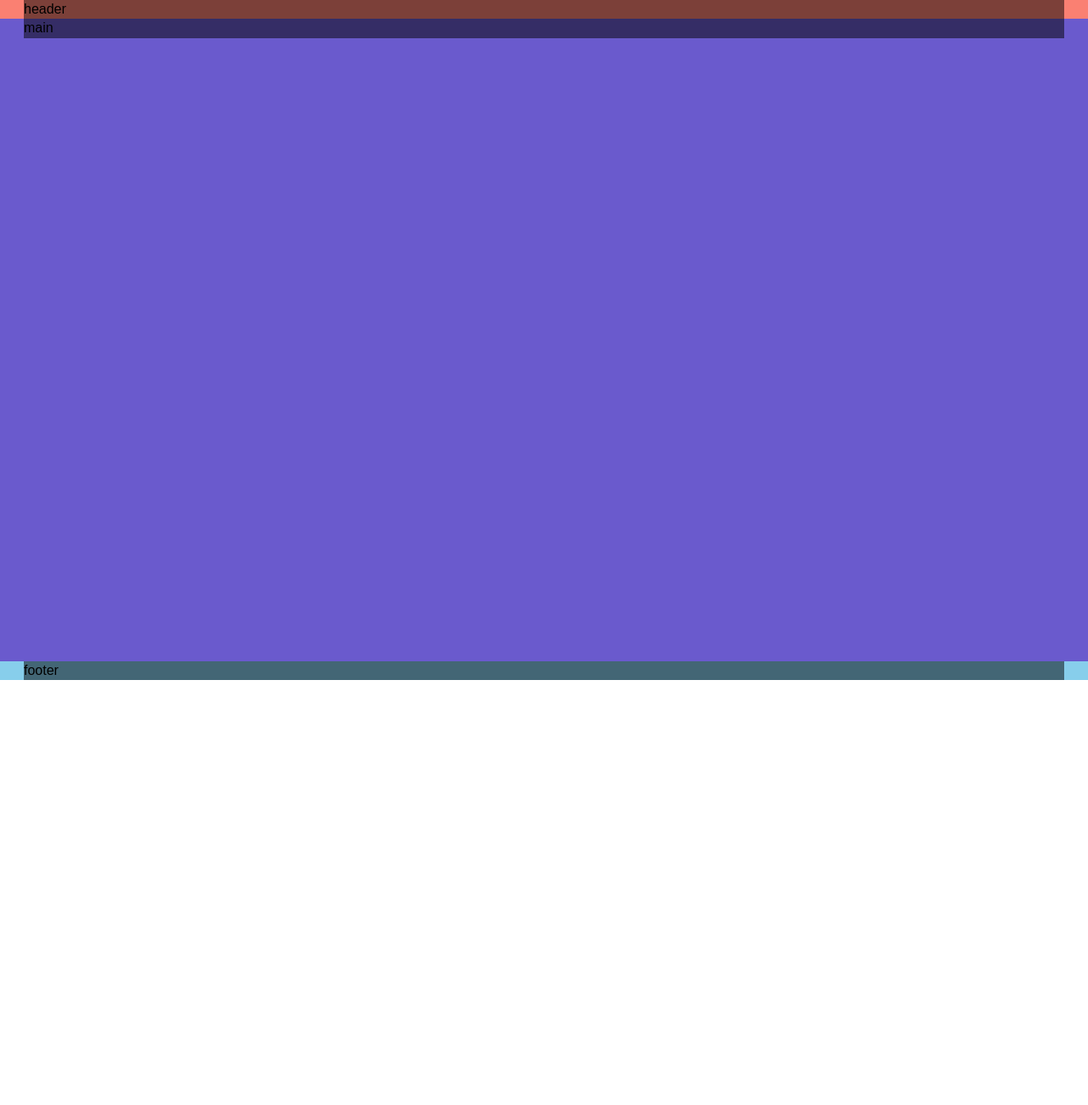
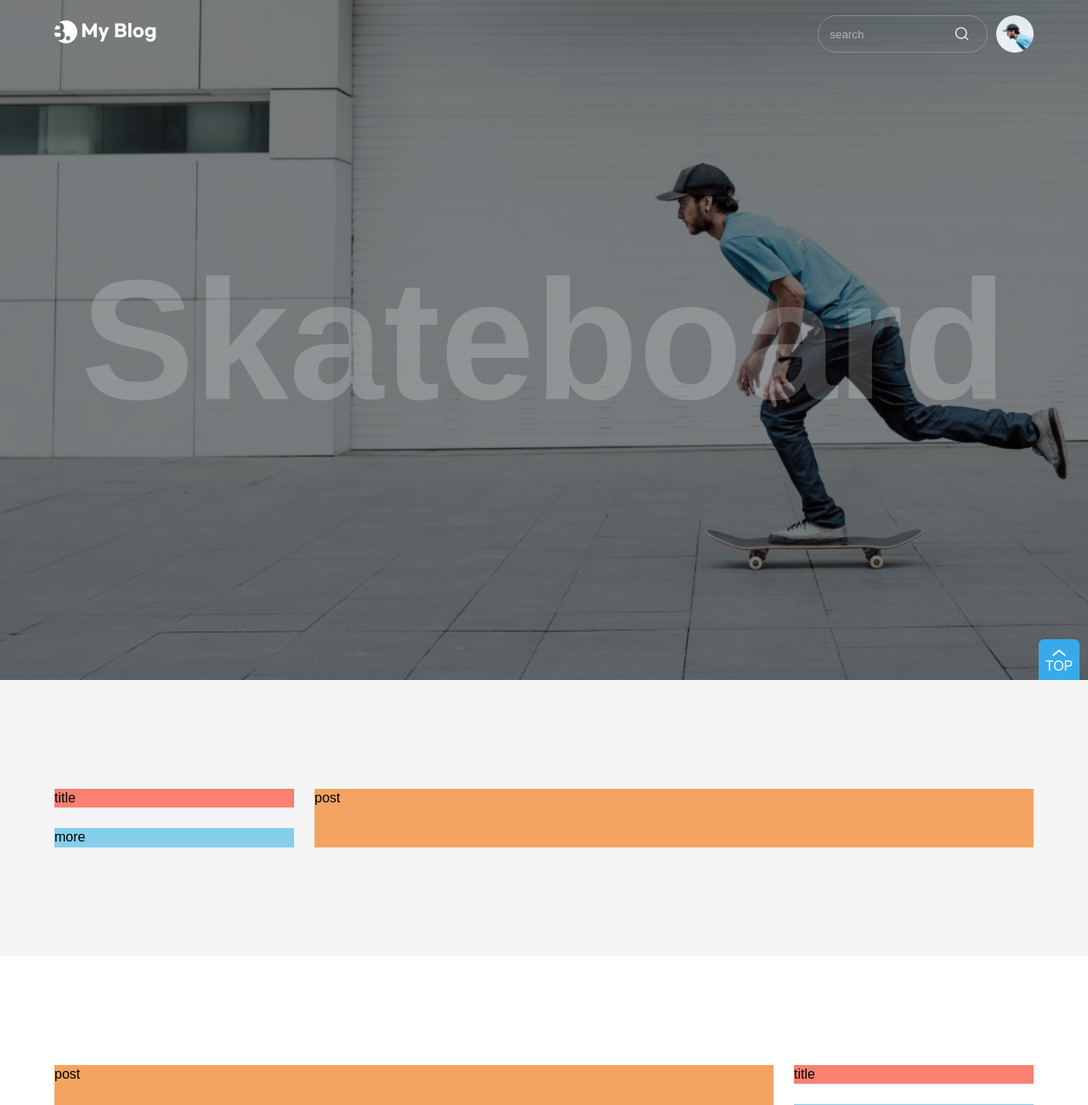
Before and after one commit to zerocalorie1226/special-lecture, a plain HTML site: page main/index.html in a window 1280 px wide. Shown: the top 1300 px of the page at 85% size. Before the commit the page ends 800 px from the top, so only its background shows below. Drawn offline with Linux system fonts and the light colour scheme; a web font is replaced by a local one.

Commit message:
멋사 특강

```diff
--- a/main/css/01_layout.css
+++ b/main/css/01_layout.css
@@ -3,30 +3,21 @@
   flex-direction: column;
   min-height: 100vh;
 }
-/* safari 버그 : 모바일 사파리 브라우저 화면에서
+/* safari : 모바일 사파리 브라우저 화면에서
 높이값을 100vh로 줄 경우, 주소창이 하단을 가리는 현상을 해결하기 위한 CSS
-https://notes.zander.wtf/ios-safari-height-bug
 */
 @supports (-webkit-touch-callout: none) {
   .wrap {
     min-height: -webkit-fill-available;
   }
 }
-header {
-  background-color: salmon;
-}
-
-main {
-  flex-grow: 1;
-  background-color: slateblue;
-}
 
 footer {
-  background-color: skyblue;
+  background: skyblue;
+  height: 5em;
 }
 
 .max-width {
-  background-color: rgba(0, 0, 0, 0.5);
-  width: min(calc(var(--max-width) * 1rem), 100%);
+  width: min(calc(var(--max-width) * 1rem), calc(100% - 10vw));
   margin: auto;
 }
--- /dev/null
+++ b/main/css/02_header.css
@@ -0,0 +1,73 @@
+header {
+  height: 5em;
+  position: fixed;
+  top: 0;
+  left: 0;
+  width: 100%;
+  display: flex;
+  z-index: 100;
+}
+
+header .max-width {
+  display: flex;
+  align-items: center;
+  justify-content: flex-end;
+  gap: 1rem;
+}
+
+header h1 {
+  height: 3.2rem;
+  margin-left: 0;
+  margin-right: auto;
+}
+
+.profile-btn {
+  width: 4.4rem;
+  height: 4.4rem;
+  border-radius: 50%;
+  overflow: hidden;
+}
+
+.profile-btn img {
+  width: 100%;
+  height: 100%;
+  object-fit: cover;
+}
+
+.search-form {
+  flex: 0 0 20rem;
+  position: relative;
+}
+.search-form input {
+  width: 100%;
+  box-sizing: border-box;
+  background: none;
+  border: 1px solid rgba(var(--rgb-light), 0.5);
+  height: 4.4rem;
+  border-radius: 2.2rem;
+  padding: 0 1em;
+  color: rgb(var(--rgb-light));
+  /* color: #fff; */
+  opacity: 0.5;
+  transition: all 0.3s;
+}
+.search-form input:focus {
+  opacity: 1;
+}
+.search-form input::placeholder {
+  color: rgb(var(--rgb-light));
+  /* color: #fff; */
+}
+.search-form button {
+  position: absolute;
+  top: 50%;
+  right: 1.4rem;
+  transform: translateY(-50%);
+  border-radius: 50%;
+  width: 3.2rem;
+  height: 3.2rem;
+}
+.search-form button img {
+  width: 60%;
+  margin: auto;
+}
--- /dev/null
+++ b/main/css/03_footer.css
@@ -0,0 +1,25 @@
+footer {
+  display: flex;
+  align-items: center;
+  justify-content: center;
+  height: 5em;
+  background: var(--c-light-gray);
+  color: var(--c-text-light);
+}
+footer strong {
+  font-weight: bold;
+}
+.btn-top {
+  position: fixed;
+  bottom: 0rem;
+  right: 1rem;
+  width: 3em;
+  height: 3em;
+  box-sizing: border-box;
+  padding-top: 1.3em;
+  border-radius: var(--border-radius) var(--border-radius) 0 0;
+  background: rgb(var(--rgb-main)) url(../img/arrow_top.svg) no-repeat 50% 0 /
+    2em;
+  color: rgb(var(--rgb-light));
+  text-align: center;
+}
--- /dev/null
+++ b/main/css/04_visual.css
@@ -0,0 +1,28 @@
+main {
+  flex-grow: 1;
+}
+.visual {
+  position: relative;
+  background: #000;
+  height: clamp(40rem, 80 / var(--max-width) * 100vw, 80rem);
+  display: flex;
+  align-items: center;
+  justify-content: center;
+}
+.visual img {
+  position: absolute;
+  top: 0;
+  left: 0;
+  width: 100%;
+  height: 100%;
+  object-fit: cover;
+  opacity: 0.5;
+}
+
+.visual h2 {
+  position: relative;
+  z-index: 10;
+  font-size: clamp(4em, 20 / var(--max-width) * 100vw, 20rem);
+  color: rgba(var(--rgb-light), 0.2);
+  font-weight: bold;
+}
--- /dev/null
+++ b/main/css/06_section.css
@@ -0,0 +1,34 @@
+.grid-section {
+  padding: 10vw 0;
+}
+.grid-section .max-width {
+  display: grid;
+  grid-template:
+    'title post' auto
+    'more post' 1fr/1fr 3fr;
+  gap: 2.4rem;
+}
+
+.grid-section .title {
+  grid-area: title;
+  background: salmon;
+}
+
+.grid-section .post-list {
+  grid-area: post;
+  background: sandybrown;
+}
+
+.grid-section .more {
+  grid-area: more;
+  background: skyblue;
+}
+
+.latest {
+  background: var(--c-light-gray);
+}
+.video .max-width {
+  grid-template:
+    'post title ' auto
+    'post more ' 1fr/3fr 1fr;
+}
--- a/main/index.html
+++ b/main/index.html
@@ -10,15 +10,74 @@
     <link rel="stylesheet" href="./css/00_reset.css" />
     <link rel="stylesheet" href="./css/00_common.css" />
     <link rel="stylesheet" href="./css/01_layout.css" />
+    <link rel="stylesheet" href="./css/02_header.css" />
+    <link rel="stylesheet" href="./css/03_footer.css" />
+    <link rel="stylesheet" href="./css/04_visual.css" />
+    <link rel="stylesheet" href="./css/06_section.css" />
   </head>
 
   <body>
     <div class="wrap">
-      <header>
-        <div class="max-width">header</div>
-      </header>
-      <main><div class="max-width">main</div></main>
-      <footer><div class="max-width">footer</div></footer>
+      <div class="wrap">
+        <!-- header -->
+        <header>
+          <div class="max-width">
+            <!-- logo -->
+            <h1>
+              <a href="#">
+                <img src="./img/logo.svg" alt="My Blog" />
+              </a>
+            </h1>
+            <!-- //logo -->
+            <!-- search -->
+            <form class="search-form">
+              <label for="search" class="sr-only">검색</label>
+              <input type="text" id="search" placeholder="search" />
+              <button type="submit">
+                <img src="./img/icon-search.svg" alt="검색" />
+              </button>
+            </form>
+            <!-- //search -->
+
+            <!-- profile button -->
+            <button type="button" class="profile-btn">
+              <img src="./img/profile.jpg" alt="프로필 보기" />
+            </button>
+            <!-- //profile button -->
+          </div>
+        </header>
+        <!-- //header -->
+        <main>
+          <!-- visual -->
+          <div class="visual">
+            <h2>Skateboard</h2>
+            <img src="./img/main-visual.jpg" alt="배경 이미지" />
+          </div>
+
+          <section class="grid-section latest">
+            <div class="max-width">
+              <div class="title">title</div>
+              <div class="post-list">post</div>
+              <div class="more">more</div>
+            </div>
+          </section>
+
+          <section class="grid-section video">
+            <div class="max-width">
+              <div class="title">title</div>
+              <div class="post-list">post</div>
+              <div class="more">more</div>
+            </div>
+          </section>
+          <!-- //visual -->
+        </main>
+        <!-- footer -->
+        <footer>
+          <p>Copyright 2022. <strong>CHILLI</strong> All rights reserved.</p>
+          <a href="#" class="btn-top">TOP</a>
+        </footer>
+        <!-- //footer -->
+      </div>
     </div>
   </body>
 </html>
```
